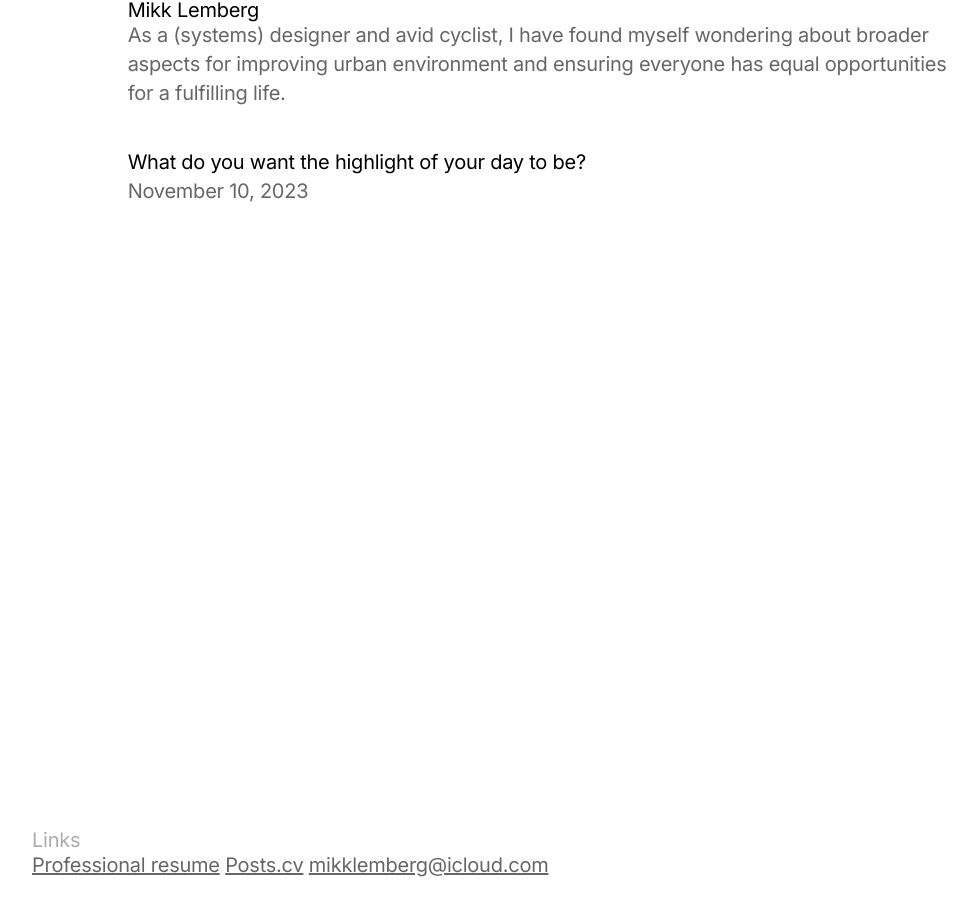
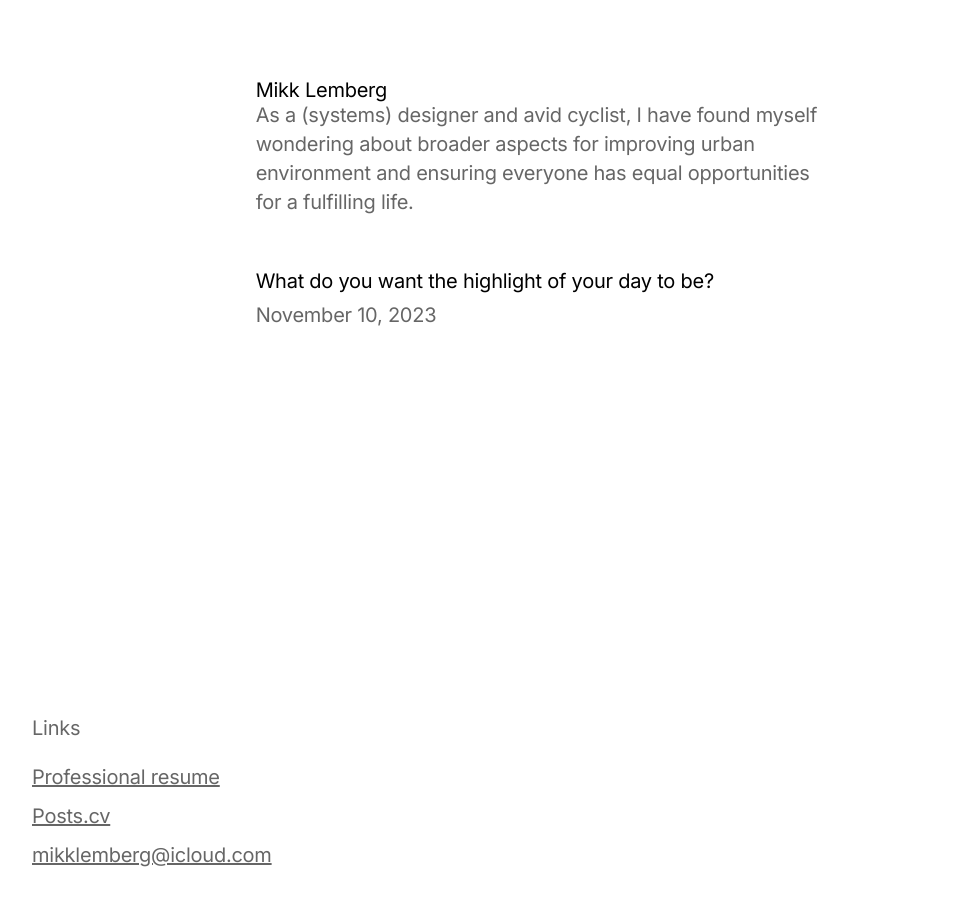
Before and after one commit to mikklemberg/My-personal-notes, a Jekyll site: the page built from README.md, in a window 1280 px wide. Shown: the whole page, without its empty margins (96-1073 px from the left). Built offline with Jekyll 4.4.1, drawn with Linux system fonts in a browser that asks for light colours; our own code applies the rules of GitHub Pages for plain Markdown files.

Commit message:
Update style.css

```diff
--- a/assets/css/style.css
+++ b/assets/css/style.css
@@ -16,8 +16,9 @@ body, h1, h2, h3, h4, h5, h6, p, a {
 
 /* Main Container */
 .container {
-    max-width: 66ch; /* Adjust max-width as necessary to fit content */
-    margin: 0 auto; /* Center content horizontally */
+    padding: 4em 10%;
+    max-width: 66ch;
+    margin: 0 auto;
 }
 
 /* Header Styles */
@@ -33,50 +34,64 @@ body, h1, h2, h3, h4, h5, h6, p, a {
 }
 
 .header p {
-    color: rgba(0, 0, 0, 0.6);
+    color: rgba(0, 0, 0, 0.6); /* Set text color to black with 60% opacity */
 }
 
 /* Posts Section */
-.posts .post + .post {
+.posts .post {
     margin-top: 50px; /* Add space between blog posts */
 }
 
 /* Post Titles and Dates */
+.posts h2 {
+    margin: 0; /* Remove default margin from headings */
+}
+
 .posts h2 a {
-    color: #000;
-    text-decoration: none;
+    color: #000; /* Set link color to black */
+    text-decoration: none; /* Remove underline from links */
 }
 
 .posts h2 a:hover {
-    color: #0B64FE;
+    color: #0B64FE; /* Set link color to blue on hover */
 }
 
 .posts time {
-    color: rgba(0, 0, 0, 0.6);
+    display: block; /* Make the time element display as a block for spacing */
+    color: rgba(0, 0, 0, 0.6); /* Set text color to black with 60% opacity */
+    margin-top: 5px; /* Add spacing between title and date */
 }
 
 /* Footer Styles */
 .footer {
     padding: 1em 10%;
-    position: fixed;
+    position: absolute; /* Change from fixed to absolute */
     bottom: 0;
     left: 0;
     width: 100%;
     text-align: left;
+    background-color: #fff; /* Set a background color to ensure readability */
 }
 
 .footer p {
-    color: rgba(0, 0, 0, 0.33);
-    font-weight: 400;
-    font-size: 20px;
-    line-height: 105%;
+    color: rgba(0, 0, 0, 0.6); /* Set text color to black with 60% opacity */
+    margin-bottom: 1em; /* Add space below the 'Links' title */
 }
 
 .footer a {
-    color:  rgba(0, 0, 0, 0.6);
-    text-decoration: undereline;
+    color: rgba(0, 0, 0, 0.6); /* Set link color to black with 60% opacity */
+    text-decoration: underline; /* Ensure links are underlined */
+    display: block; /* Stack links vertically */
+    margin-bottom: 0.5em; /* Add space between links */
 }
 
 .footer a:hover {
-    text-decoration: underline; /* Underline links on hover */
+    text-decoration: underline; /* Maintain underline on hover */
 }
+
+/* Responsive Adjustments */
+@media (max-width: 768px) {
+    .container {
+        padding: 4em 5%;
+    }
+}
```
